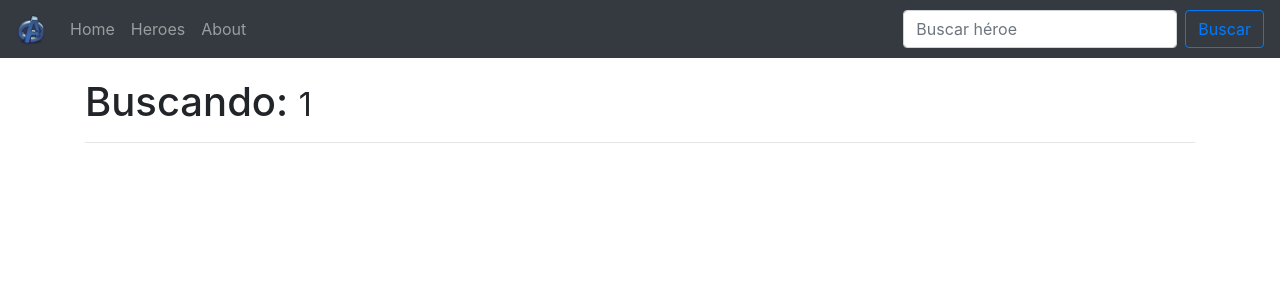
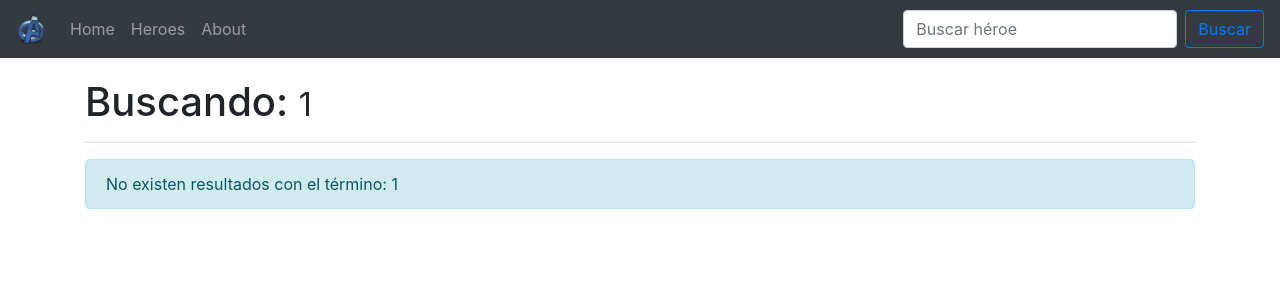
Before and after one commit to ejcordoba/udemy-courses-angular-10, an Angular app in the folder 02-spa/: page /buscar/1 in a window 1280 px wide. Shown: the top 300 px of the page. Built offline with nearby package versions, Linux system fonts and the light colour scheme.

Commit message:
section 4 lesson 67 done

```diff
--- a/02-spa/src/app/components/buscador/buscador.component.html
+++ b/02-spa/src/app/components/buscador/buscador.component.html
@@ -1,6 +1,13 @@
 <h1>Buscando: <small>{{ termino }}</small></h1>
 <hr>
 
+<div class="row animated fadeIn fast" *ngIf="heroes.length == 0">
+    <div class="col-md-12 col-lg-12">
+        <div class="alert alert-info" role="alert">
+            No existen resultados con el término: {{ termino }}
+        </div>
+    </div>
+</div>
 <div class="card-columns">
     <div class="card animated fadeIn fast" *ngFor="let heroe of heroes; let i = index">
         <img [src]="heroe.img" class="card-img-top" [alt]="heroe.nombre">
```
Also changed, not shown: 1 other file (tests, documents, lock files or other folders).
